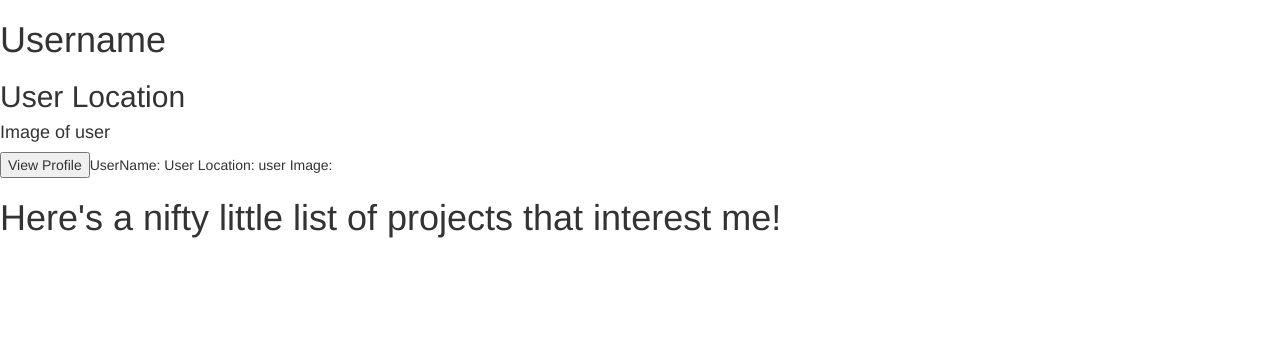
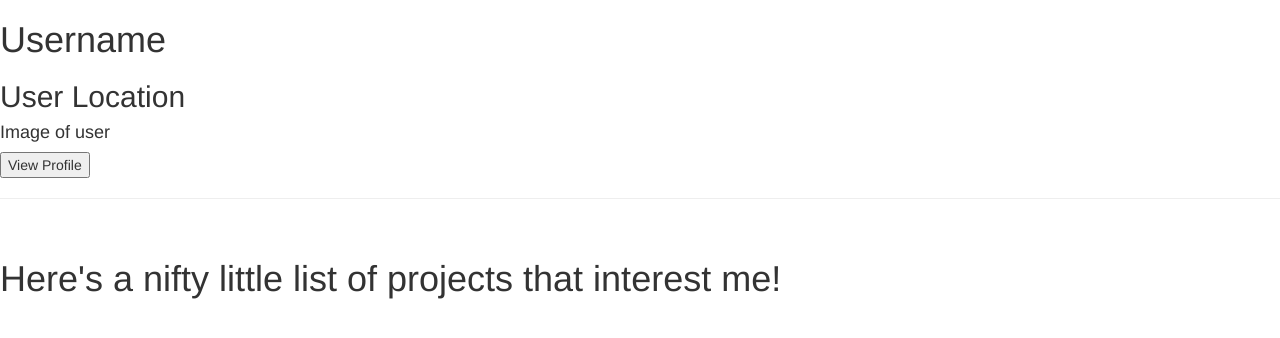
Before and after one commit to PoterekM/react-portfolio, a React app: page / in a window 1280 px wide. Shown: the top 338 px of the page. Built offline with nearby package versions, Linux system fonts and the light colour scheme.

Commit message:
add anchor tag around profile to transition directly to github

```diff
--- a/src/components/Portfolio.jsx
+++ b/src/components/Portfolio.jsx
@@ -6,9 +6,11 @@ const Portfolio = ({ dispatch, user }) => {
   return(
     <div>
        <button onClick={() => {dispatch(fetchProfile())}}>View Profile</button>
-     UserName: {user.user.login}
-     User Location: {user.user.location}
-     user Image: <img src={user.user.avatar_url}/>
+     <hr/>
+   <a href="https://github.com/PoterekM">
+    <img src={user.user.avatar_url}/>
+    <h1>{user.user.login}</h1>
+  <h4>{user.user.location}</h4></a>
     </div>
   );
 }
```
